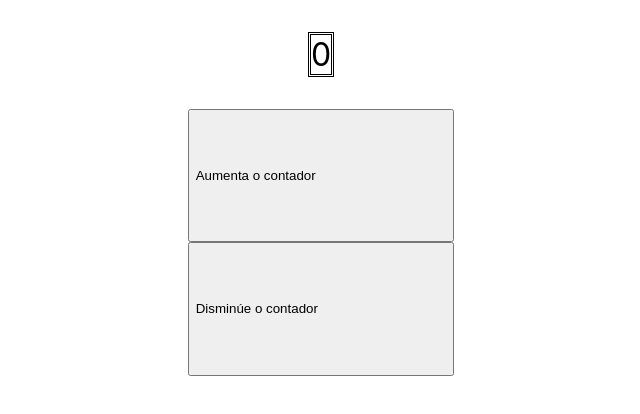
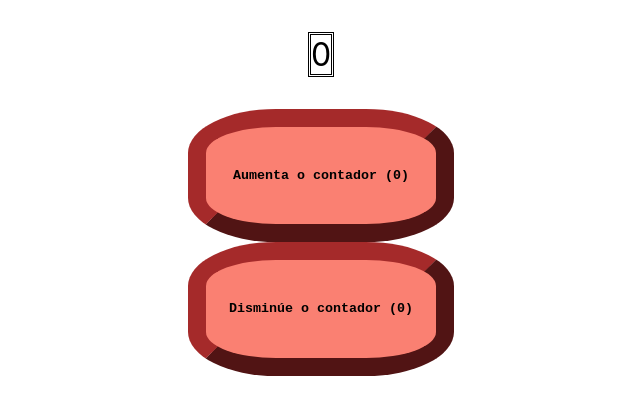
Before and after one commit to JCousoG/megacontador2, a React (Create React App) app: page / in a window 1280 px wide. Shown: the top 414 px of the page, without its empty margins (319-959 px from the left). Built offline with nearby package versions, Linux system fonts and the light colour scheme.

Commit message:
algo de css e contatador de pulsacions en cada boton

```diff
--- a/src/App.css
+++ b/src/App.css
@@ -9,6 +9,13 @@ button {
   text-align: center;
   width: 20em;
   height: 10em;
+  justify-content: center;
+  border-radius: 33%;
+  border-color: brown;
+  border-width: 0.5cm;
+  background-color: salmon;
+  font-family: 'Courier New', Courier, monospace;
+  font-weight: bold;
 
   }
 #boton {
--- a/src/App.js
+++ b/src/App.js
@@ -12,14 +12,25 @@ function App() {
   let novoValor = contador-1
   SetContador(novoValor)
  }
-
+ let [aumento, SetAumento] = useState(0)
+ function manexoAumento() {
+  let novoValor = aumento+1
+  SetAumento(novoValor)
+  manexoClickAumento()
+ }
+ let [decremento, SetDecremento] = useState(0)
+ function manexoDecremento () {
+ let novoValor = decremento+1
+ SetDecremento(novoValor)
+ manexoClikDecremento()
+ }
 
 
   return (
     <div id="boton">
     <p>{contador}</p>
-    <button onClick={manexoClickAumento} >Aumenta o contador</button>
-    <button onClick={manexoClikDecremento}>Disminúe o contador</button>
+    <button onClick={manexoAumento} >Aumenta o contador ({aumento})</button>
+    <button onClick={manexoDecremento}>Disminúe o contador ({decremento})</button>
     </div>
 
   );
```
